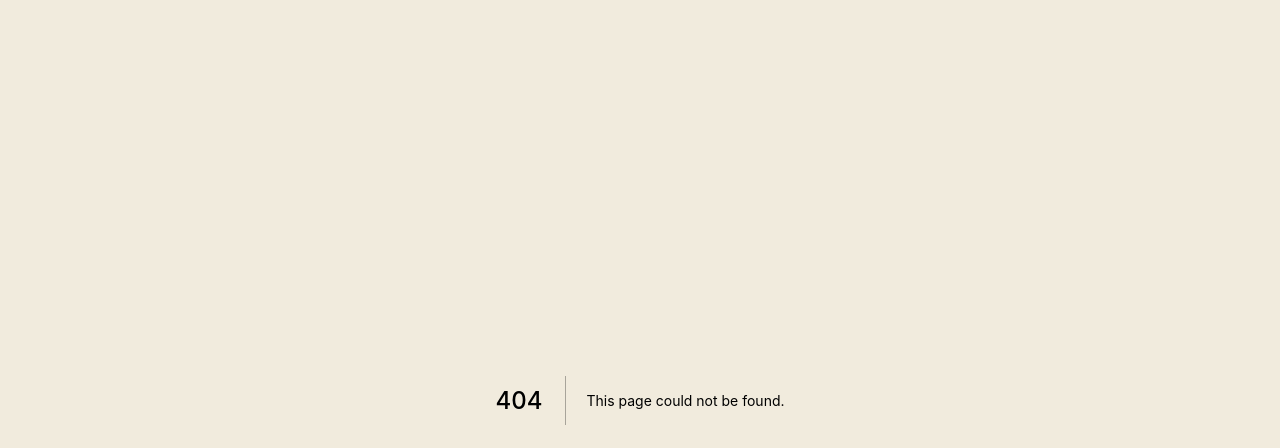
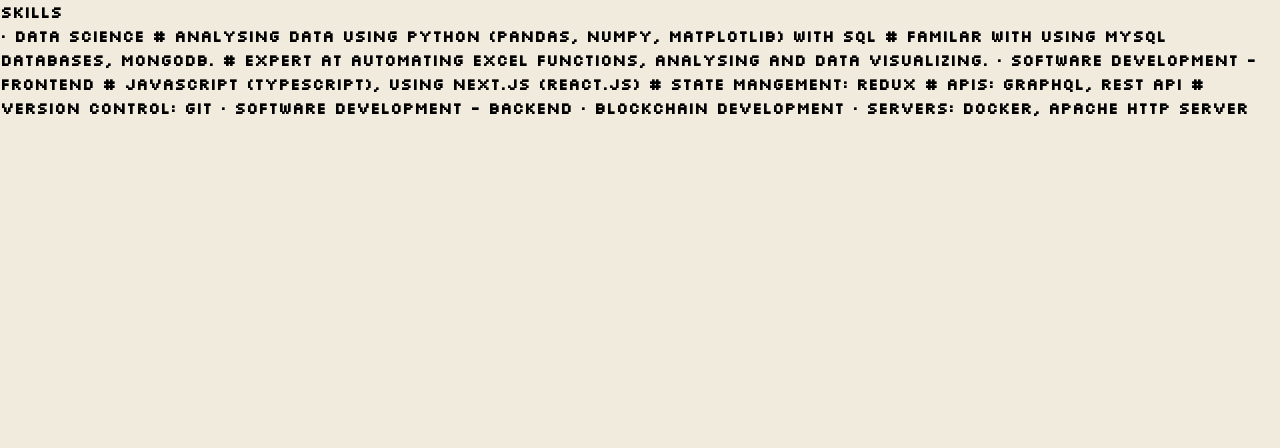
Before and after one commit to AbdulghaniHa/Portfolio, a Next.js app: page /skills in a window 1280 px wide. Before the commit this address had no page. Shown: the top 448 px of the page. Built offline with nearby package versions, Linux system fonts and the light colour scheme.

Commit message:
skills+yarn

```diff
--- /dev/null
+++ b/pages/skills.tsx
@@ -0,0 +1,25 @@
+import React from 'react'
+
+function Skills() {
+  return (
+    <>
+    <div>
+        Skills
+    </div>
+        • Data science
+            # Analysing data using Python (Pandas, NumPy, Matplotlib) with SQL
+            # Familar with using mySQL databases, MongoDB.
+            # Expert at automating Excel functions, analysing and data visualizing.
+        • Software development - Frontend
+            # Javascript (Typescript), using Next.Js (React.Js)
+            # State mangement: Redux
+            # Apis: GraphQL, REST Api
+            # Version control: Git
+        • Software development - Backend
+        • Blockchain development
+        • Servers: Docker, Apache HTTP server
+    </>
+  )
+}
+
+export default Skills
```
Also changed, not shown: 1 other file (tests, documents, lock files or other folders).
